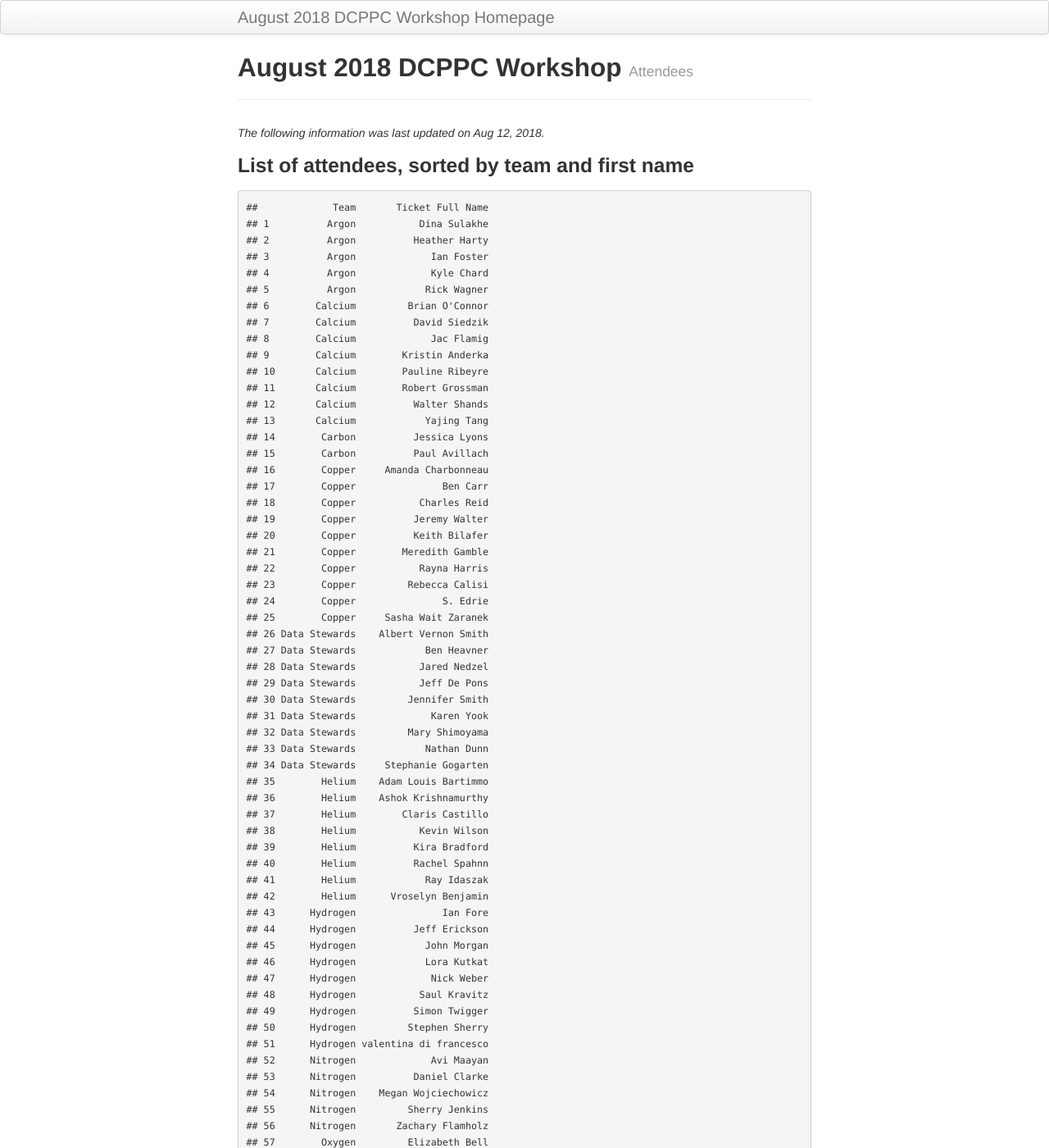
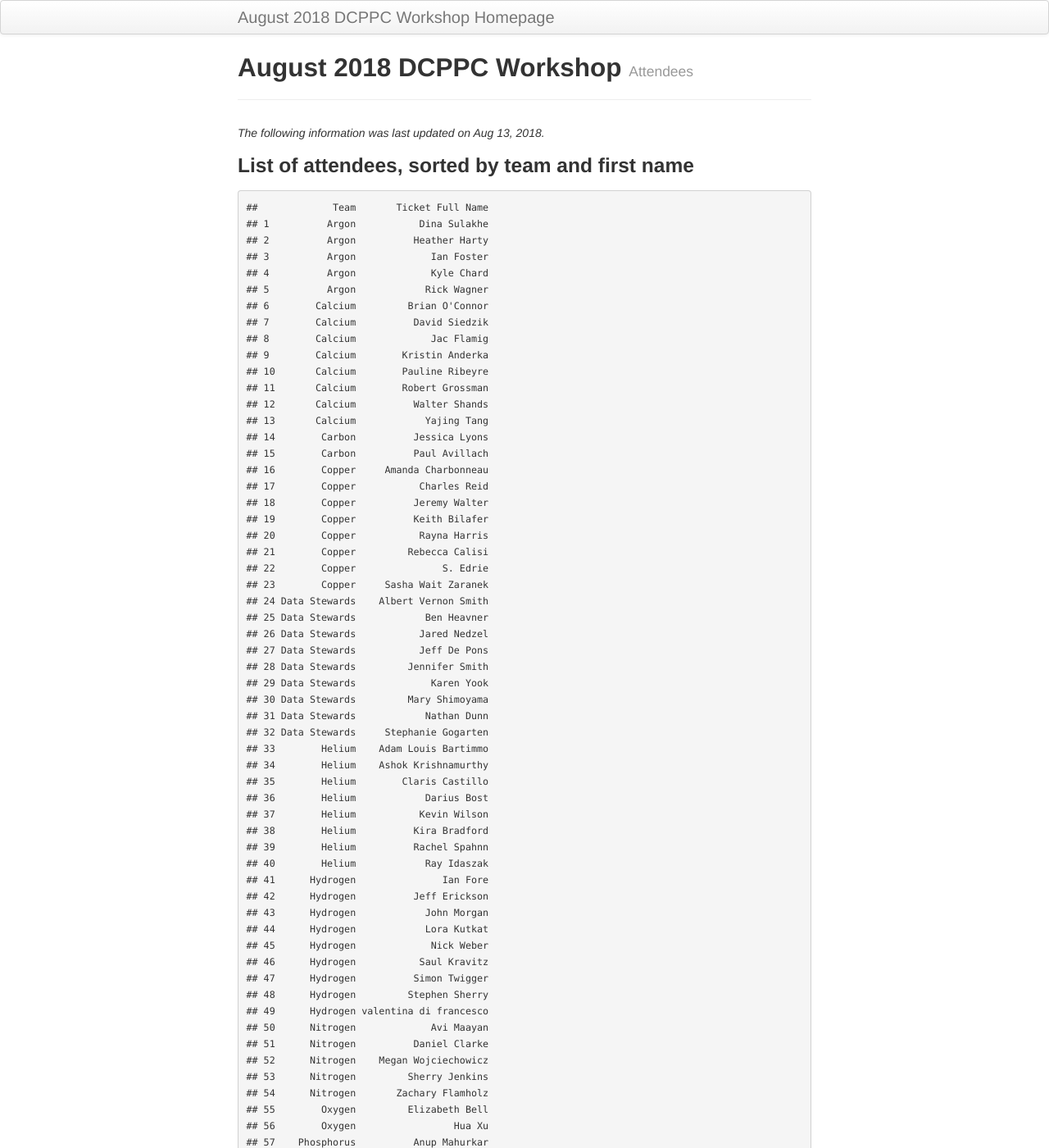
Before and after one commit to dcppc/2018-august-workshop, a Jekyll site: the page built from docs/attendees.md, in a window 1280 px wide and 1400 px high. Shown: the whole window at 82% size. Built offline with Jekyll 4.4.1, drawn with Linux system fonts in a browser that asks for light colours; some of the changed text lies outside the part shown.

Commit message:
changed 3 attendees

```diff
--- a/docs/attendees.md
+++ b/docs/attendees.md
@@ -5,7 +5,7 @@ tagline: Attendees
 
 ---
 
-*The following information was last updated on Aug 12, 2018.*
+*The following information was last updated on Aug 13, 2018.*
 
 ### List of attendees, sorted by team and first name
 
@@ -26,70 +26,68 @@ tagline: Attendees
     ## 14        Carbon          Jessica Lyons
     ## 15        Carbon          Paul Avillach
     ## 16        Copper     Amanda Charbonneau
-    ## 17        Copper               Ben Carr
-    ## 18        Copper           Charles Reid
-    ## 19        Copper          Jeremy Walter
-    ## 20        Copper          Keith Bilafer
-    ## 21        Copper        Meredith Gamble
-    ## 22        Copper           Rayna Harris
-    ## 23        Copper         Rebecca Calisi
-    ## 24        Copper               S. Edrie
-    ## 25        Copper     Sasha Wait Zaranek
-    ## 26 Data Stewards    Albert Vernon Smith
-    ## 27 Data Stewards            Ben Heavner
-    ## 28 Data Stewards           Jared Nedzel
-    ## 29 Data Stewards           Jeff De Pons
-    ## 30 Data Stewards         Jennifer Smith
-    ## 31 Data Stewards             Karen Yook
-    ## 32 Data Stewards         Mary Shimoyama
-    ## 33 Data Stewards            Nathan Dunn
-    ## 34 Data Stewards     Stephanie Gogarten
-    ## 35        Helium    Adam Louis Bartimmo
-    ## 36        Helium    Ashok Krishnamurthy
-    ## 37        Helium        Claris Castillo
-    ## 38        Helium           Kevin Wilson
-    ## 39        Helium          Kira Bradford
-    ## 40        Helium          Rachel Spahnn
-    ## 41        Helium            Ray Idaszak
-    ## 42        Helium      Vroselyn Benjamin
-    ## 43      Hydrogen               Ian Fore
-    ## 44      Hydrogen          Jeff Erickson
-    ## 45      Hydrogen            John Morgan
-    ## 46      Hydrogen            Lora Kutkat
-    ## 47      Hydrogen             Nick Weber
-    ## 48      Hydrogen           Saul Kravitz
-    ## 49      Hydrogen          Simon Twigger
-    ## 50      Hydrogen         Stephen Sherry
-    ## 51      Hydrogen valentina di francesco
-    ## 52      Nitrogen             Avi Maayan
-    ## 53      Nitrogen          Daniel Clarke
-    ## 54      Nitrogen    Megan Wojciechowicz
-    ## 55      Nitrogen         Sherry Jenkins
-    ## 56      Nitrogen       Zachary Flamholz
-    ## 57        Oxygen         Elizabeth Bell
-    ## 58        Oxygen                 Hua Xu
-    ## 59    Phosphorus          Anup Mahurkar
-    ## 60    Phosphorus             Bob Carter
-    ## 61        Sodium         Daniel S. Katz
-    ## 62        Sodium          Martin Fenner
-    ## 63        Sodium     Sarala Wimalaratne
-    ## 64        Sodium              Tim Clark
-    ## 65         Xenon            Alison Leaf
-    ## 66         Xenon      Charlotte Whicher
-    ## 67         Xenon           Sarper Avcil
+    ## 17        Copper           Charles Reid
+    ## 18        Copper          Jeremy Walter
+    ## 19        Copper          Keith Bilafer
+    ## 20        Copper           Rayna Harris
+    ## 21        Copper         Rebecca Calisi
+    ## 22        Copper               S. Edrie
+    ## 23        Copper     Sasha Wait Zaranek
+    ## 24 Data Stewards    Albert Vernon Smith
+    ## 25 Data Stewards            Ben Heavner
+    ## 26 Data Stewards           Jared Nedzel
+    ## 27 Data Stewards           Jeff De Pons
+    ## 28 Data Stewards         Jennifer Smith
+    ## 29 Data Stewards             Karen Yook
+    ## 30 Data Stewards         Mary Shimoyama
+    ## 31 Data Stewards            Nathan Dunn
+    ## 32 Data Stewards     Stephanie Gogarten
+    ## 33        Helium    Adam Louis Bartimmo
+    ## 34        Helium    Ashok Krishnamurthy
+    ## 35        Helium        Claris Castillo
+    ## 36        Helium            Darius Bost
+    ## 37        Helium           Kevin Wilson
+    ## 38        Helium          Kira Bradford
+    ## 39        Helium          Rachel Spahnn
+    ## 40        Helium            Ray Idaszak
+    ## 41      Hydrogen               Ian Fore
+    ## 42      Hydrogen          Jeff Erickson
+    ## 43      Hydrogen            John Morgan
+    ## 44      Hydrogen            Lora Kutkat
+    ## 45      Hydrogen             Nick Weber
+    ## 46      Hydrogen           Saul Kravitz
+    ## 47      Hydrogen          Simon Twigger
+    ## 48      Hydrogen         Stephen Sherry
+    ## 49      Hydrogen valentina di francesco
+    ## 50      Nitrogen             Avi Maayan
+    ## 51      Nitrogen          Daniel Clarke
+    ## 52      Nitrogen    Megan Wojciechowicz
+    ## 53      Nitrogen         Sherry Jenkins
+    ## 54      Nitrogen       Zachary Flamholz
+    ## 55        Oxygen         Elizabeth Bell
+    ## 56        Oxygen                 Hua Xu
+    ## 57    Phosphorus          Anup Mahurkar
+    ## 58    Phosphorus             Bob Carter
+    ## 59        Sodium         Daniel S. Katz
+    ## 60        Sodium          Martin Fenner
+    ## 61        Sodium     Sarala Wimalaratne
+    ## 62        Sodium              Tim Clark
+    ## 63         Xenon            Alison Leaf
+    ## 64         Xenon      Charlotte Whicher
+    ## 65         Xenon           Sarper Avcil
 
 ### Overview of particpants per team
 
-    ##             Team  n
-    ## 1          Argon  5
-    ## 2        Calcium  8
-    ## 3         Carbon  2
-    ## 4         Copper 10
-    ## 5  Data Stewards  9
-    ## 6         Helium  8
-    ## 7       Hydrogen  9
-    ## 8       Nitrogen  5
-    ## 9         Oxygen  2
-    ## 10    Phosphorus  2
-    ## 11        Sodium  4
-    ## 12         Xenon  3
+    ##             Team n
+    ## 1          Argon 5
+    ## 2        Calcium 8
+    ## 3         Carbon 2
+    ## 4         Copper 8
+    ## 5  Data Stewards 9
+    ## 6         Helium 8
+    ## 7       Hydrogen 9
+    ## 8       Nitrogen 5
+    ## 9         Oxygen 2
+    ## 10    Phosphorus 2
+    ## 11        Sodium 4
+    ## 12         Xenon 3
```
